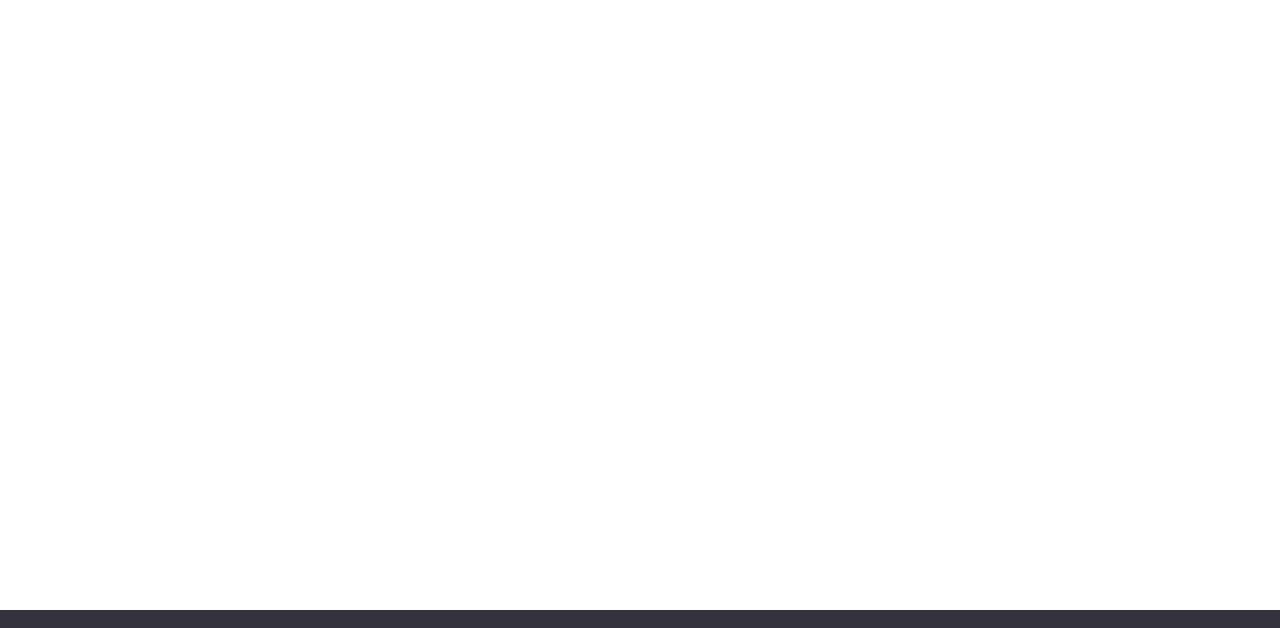
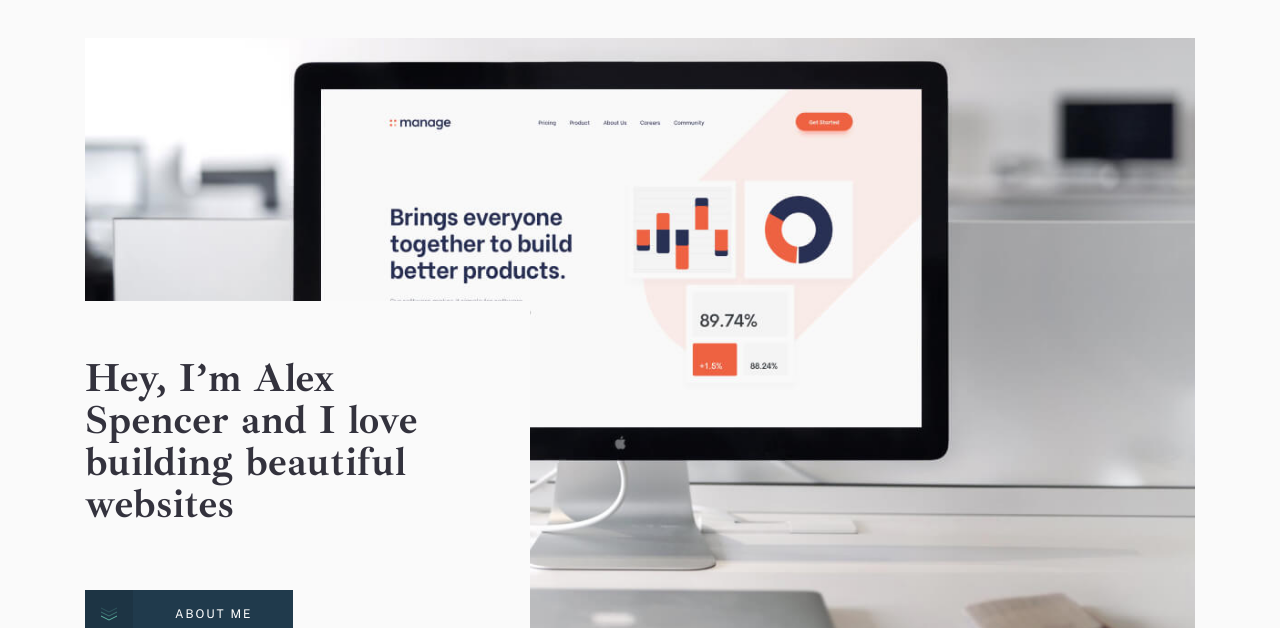
Before and after one commit to beyKH/portfolio-exam, a plain HTML site: page index.html in a window 1280 px wide. Shown: the part 111-739 px from the top of the page. Drawn offline with Linux system fonts and the light colour scheme.

Commit message:
hero 3 devices finished

```diff
--- a/css/styles.css
+++ b/css/styles.css
@@ -53,7 +53,7 @@ body {
   font-family: var(--main-font);
   font-size: 16px;
   line-height: 30px;
-  background-color: var(--color-white);
+  background-color: var(--color-light-grey-bg);
   color: var(--color-grayish-dark-blue);
 }
 
@@ -93,7 +93,7 @@ img {
 /* SITE-HEADER MOBILE */
 .site-header {
   padding-top: 32px;
-  padding-bottom: 40pxp;
+  padding-bottom: 40px;
 }
 
 .site-header--open{
@@ -154,7 +154,7 @@ img {
   display: block;
   position: absolute;
   z-index: 1;
-  top: calc(100% + 24px);
+  top: calc(100% - 16px);
   right: 32px;
   padding: 40px 65px;
   background-color: var(--color-grayish-dark-blue);
@@ -184,7 +184,89 @@ img {
 }
 
 
-.footer{
+
+/* HERO MOBILE */
+.hero {
+}
+
+.hero__img-box {
+  margin-bottom: 24px;
+  background-image: url("../img/hero.jpg");
+  display: block;
+  width: 100%;
+  margin-left: auto;
+  margin-right: auto;
+  background-repeat: no-repeat;
+  background-position: center center;
+  background-size: cover;
+  height: 271px;
+
+}
+
+.hero__content {
+}
+
+.hero__heading {
+  margin: 0;
+  margin-bottom: 32px;
+  font-weight: bold;
+  font-family: var(--secondary-font);
+  font-size: 38px;
+  line-height: 42px;
+  letter-spacing: 0.5px;
+  color: var(--color-grayish-dark-blue);
+}
+
+.hero__link {
+  position: relative;
+  display: inline-block;
+  padding: 17px 40px 17px 90px;
+  background-color: rgb(32, 58, 76);
+  align-items: center;
+  font-weight: normal;
+  font-size: 12px;
+  line-height: 14px;
+  text-align: center;
+  letter-spacing: 2px;
+  text-transform: uppercase;
+  text-decoration: none;
+  color: var(--color-white);
+  transition: background-color 0.3s ease, opacity 0.3s ease;
+}
+
+.hero__link::before{
+  position: absolute;
+  content: '';
+  z-index: 1;
+  top: 0;
+  left: 0;
+  width: 48px;
+  height: 48px;
+  background-color: rgba(29, 52, 68, 1);
+  background-image: url("../img/link-arrows.svg");
+  background-repeat: no-repeat;
+  background-position: center center;
+  transition: background-color 0.3s ease,
+  opacity 0.3s ease;
+
+
+}
+
+.hero__link:hover{
+  background-color: #5FB4A2;
+
+}
+
+.hero__link:hover::before{
+  background-color: #55A292;
+  background-image: url("../img/link-arrows-light.svg");
+}
+
+.hero__link:active{
+  opacity: 0.6;
+}
+
+.footer {
   padding: 55px 100px;
   background-color: var(--color-grayish-dark-blue);
 }
@@ -222,11 +304,11 @@ img {
   transition: opacity 0.3s ease, color 0.3s ease;
 }
 
-.footer__link:hover{
+.footer__link:hover {
   color: var(--color-cyan);
 }
 
-.footer__link:active{
+.footer__link:active {
   opacity: 0.6;
 }
 
@@ -249,12 +331,9 @@ img {
   transition: opacity 0.3s ease, color 0.3s ease;
 }
 
-.sc__link svg{
+.sc__link svg {
   display: block;
 }
-
-
-
 
 .sc__link:hover {
   color: var(--color-cyan);
@@ -264,6 +343,16 @@ img {
   color: rgba(95, 180, 162, 0.699);
 }
 
+@media only screen and (-webkit-min-device-pixel-ratio: 2),
+only screen and (min--moz-device-pixel-ratio: 2),
+only screen and (-o-min-device-pixel-ratio: 2/1),
+only screen and (min-device-pixel-ratio: 2),
+only screen and (min-resolution: 192dpi),
+only screen and (min-resolution: 2dppx) {
+  .hero__img-box {
+    background-image: url('../img/hero@2x.jpg');
+  }
+}
 
 /* =================         TABLET             ========================= */
 
@@ -306,6 +395,39 @@ img {
 
   }
 
+  /* HERO TABLET */
+
+  .hero {
+    position: relative;
+  }
+
+  .hero__img-box {
+    margin-bottom: 0;
+    width: 100%;
+    height: 600px;
+    display: block;
+    background-image: url("../img/hero.jpg");
+  }
+
+  .hero__content {
+    position: absolute;
+    padding-right: 56px;
+    padding-top: 56px;
+    bottom: 0;
+    left: 0;
+    width: 520px;
+    z-index: 1;
+    background-color: var(--color-light-grey-bg);
+  }
+
+  .hero__heading {
+
+    margin-bottom: 48px;
+    font-weight: bold;
+    font-size: 40px;
+    line-height: 42px;
+  }
+
 
   /* FOOTER TABLET */
   .footer{
@@ -332,6 +454,17 @@ img {
   .footer__item:not(:last-child){
     margin-bottom: 0;
     margin-right: 42px;
+  }
+
+  @media only screen and (-webkit-min-device-pixel-ratio: 2),
+  only screen and (min--moz-device-pixel-ratio: 2),
+  only screen and (-o-min-device-pixel-ratio: 2/1),
+  only screen and (min-device-pixel-ratio: 2),
+  only screen and (min-resolution: 192dpi),
+  only screen and (min-resolution: 2dppx) {
+    .hero__img-box {
+      background-image: url('../img/hero@2x.jpg');
+    }
   }
 
 }
@@ -368,4 +501,32 @@ img {
     opacity: 0.5;
   }
 
+  /* HERO DESKTOP*/
+
+  .hero__img-box {
+    height: 600px;
   }
+
+  .hero__content {
+    width: 445px;
+    font-weight: bold;
+    font-size: 50px;
+    line-height: 50px;
+  }
+
+  .hero__heading {
+    margin-bottom: 50px;
+  }
+
+  @media only screen and (-webkit-min-device-pixel-ratio: 2),
+  only screen and (min--moz-device-pixel-ratio: 2),
+  only screen and (-o-min-device-pixel-ratio: 2/1),
+  only screen and (min-device-pixel-ratio: 2),
+  only screen and (min-resolution: 192dpi),
+  only screen and (min-resolution: 2dppx) {
+    .hero__img-box {
+      background-image: url('../img/hero@2x.jpg');
+    }
+  }
+
+}
--- a/index.html
+++ b/index.html
@@ -36,7 +36,19 @@
     </div>
   </header>
   <main class="site-content">
+    <div class="container">
 
+      <!-- HERO -->
+      <div class="hero">
+        <div class="hero__img-box">
+        </div>
+
+        <div class="hero__content">
+          <h1 class="hero__heading">Hey, I’m Alex Spencer and I love building beautiful websites</h1>
+          <a class="hero__link" href="#about-me">ABOUT ME</a>
+        </div>
+      </div>
+    </div>
   </main>
 
   <!-- FOOTER -->
@@ -62,24 +74,21 @@
         <li class="sc__item">
           <a class="sc__link" href="https://github.com/AsadbekMakhmudjonov" target="_blank">
             <svg width="25" height="24" fill="currentColor" xmlns="http://www.w3.org/2000/svg">
-              <path
-              d="M12.5 0C5.5937 0 0 5.5095 0 12.3045c0 5.4375 3.5812 10.0486 8.5469 11.6743.625.1158.8541-.2651.8541-.5917 0-.2921-.0104-1.0664-.0156-2.0921-3.477.7419-4.2104-1.6508-4.2104-1.6508-.5687-1.4201-1.3906-1.7999-1.3906-1.7999-1.1323-.7628.0875-.7472.0875-.7472 1.2552.0856 1.9146 1.2678 1.9146 1.2678 1.1145 1.8814 2.926 1.3378 3.6406 1.0237.1125-.7962.4344-1.3377.7917-1.6456-2.776-.3078-5.6938-1.3659-5.6938-6.0802 0-1.343.4844-2.4407 1.2865-3.3015-.1407-.311-.5625-1.5621.1093-3.2567 0 0 1.047-.3297 3.4375 1.2616 1-.2734 2.0625-.409 3.125-.4153 1.0625.0062 2.125.1419 3.125.4153 2.375-1.5913 3.4219-1.2616 3.4219-1.2616.6719 1.6946.25 2.9457.125 3.2567.7969.8608 1.2813 1.9585 1.2813 3.3015 0 4.7269-2.9219 5.7672-5.7032 6.0698.4375.3694.8438 1.1238.8438 2.2768 0 1.6466-.0156 2.9697-.0156 3.3694 0 .3224.2187.7074.8593.5843C21.4219 22.3478 25 17.7336 25 12.3045 25 5.5095 19.4031 0 12.5 0z" />
+              <path d="M12.5 0C5.5937 0 0 5.5095 0 12.3045c0 5.4375 3.5812 10.0486 8.5469 11.6743.625.1158.8541-.2651.8541-.5917 0-.2921-.0104-1.0664-.0156-2.0921-3.477.7419-4.2104-1.6508-4.2104-1.6508-.5687-1.4201-1.3906-1.7999-1.3906-1.7999-1.1323-.7628.0875-.7472.0875-.7472 1.2552.0856 1.9146 1.2678 1.9146 1.2678 1.1145 1.8814 2.926 1.3378 3.6406 1.0237.1125-.7962.4344-1.3377.7917-1.6456-2.776-.3078-5.6938-1.3659-5.6938-6.0802 0-1.343.4844-2.4407 1.2865-3.3015-.1407-.311-.5625-1.5621.1093-3.2567 0 0 1.047-.3297 3.4375 1.2616 1-.2734 2.0625-.409 3.125-.4153 1.0625.0062 2.125.1419 3.125.4153 2.375-1.5913 3.4219-1.2616 3.4219-1.2616.6719 1.6946.25 2.9457.125 3.2567.7969.8608 1.2813 1.9585 1.2813 3.3015 0 4.7269-2.9219 5.7672-5.7032 6.0698.4375.3694.8438 1.1238.8438 2.2768 0 1.6466-.0156 2.9697-.0156 3.3694 0 .3224.2187.7074.8593.5843C21.4219 22.3478 25 17.7336 25 12.3045 25 5.5095 19.4031 0 12.5 0z"/>
             </svg>
           </a>
         </li>
         <li class="sc__item">
           <a class="sc__link" href="http://twitter.com/?lang=en" target="_blank">
             <svg width="24" height="20" fill="currentColor" xmlns="http://www.w3.org/2000/svg">
-              <path
-                d="M24 2.557c-.883.392-1.832.656-2.828.775 1.017-.609 1.798-1.574 2.165-2.724-.951.564-2.005.974-3.127 1.195A4.9156 4.9156 0 0016.616.248c-3.179 0-5.515 2.966-4.797 6.045C7.728 6.088 4.1 4.128 1.671 1.149c-1.29 2.213-.669 5.108 1.523 6.574a4.903 4.903 0 01-2.229-.616c-.054 2.281 1.581 4.415 3.949 4.89-.693.188-1.452.232-2.224.084.626 1.956 2.444 3.379 4.6 3.419-2.07 1.623-4.678 2.348-7.29 2.04 2.179 1.397 4.768 2.212 7.548 2.212 9.142 0 14.307-7.721 13.995-14.646.962-.695 1.797-1.562 2.457-2.549z" />
+              <path d="M24 2.557c-.883.392-1.832.656-2.828.775 1.017-.609 1.798-1.574 2.165-2.724-.951.564-2.005.974-3.127 1.195A4.9156 4.9156 0 0016.616.248c-3.179 0-5.515 2.966-4.797 6.045C7.728 6.088 4.1 4.128 1.671 1.149c-1.29 2.213-.669 5.108 1.523 6.574a4.903 4.903 0 01-2.229-.616c-.054 2.281 1.581 4.415 3.949 4.89-.693.188-1.452.232-2.224.084.626 1.956 2.444 3.379 4.6 3.419-2.07 1.623-4.678 2.348-7.29 2.04 2.179 1.397 4.768 2.212 7.548 2.212 9.142 0 14.307-7.721 13.995-14.646.962-.695 1.797-1.562 2.457-2.549z"/>
               </svg>
           </a>
         </li>
         <li class="sc__item">
           <a class="sc__link" href="https://www.linkedin.com/in/asadbek-makhmudjonov-05a2191bb/" target="_blank">
            <svg width="24" height="24" fill="currentColor" xmlns="http://www.w3.org/2000/svg">
-             <path fill-rule="evenodd" clip-rule="evenodd"
-               d="M2.4 0h19.2C22.92 0 24 1.08 24 2.4v19.2c0 1.32-1.08 2.4-2.4 2.4H2.4C1.08 24 0 22.92 0 21.6V2.4C0 1.08 1.08 0 2.4 0zm1.2 20.4h3.6V9.6H3.6v10.8zM5.4 7.56c-1.2 0-2.16-.96-2.16-2.16 0-1.2.96-2.16 2.16-2.16 1.2 0 2.16.96 2.16 2.16 0 1.2-.96 2.16-2.16 2.16zM16.8 20.4h3.6v-6.84c0-2.28-1.92-4.2-4.2-4.2-1.08 0-2.4.72-3 1.68V9.6H9.6v10.8h3.6v-6.36c0-.96.84-1.8 1.8-1.8.96 0 1.8.84 1.8 1.8v6.36z" />
+             <path fill-rule="evenodd" clip-rule="evenodd" d="M2.4 0h19.2C22.92 0 24 1.08 24 2.4v19.2c0 1.32-1.08 2.4-2.4 2.4H2.4C1.08 24 0 22.92 0 21.6V2.4C0 1.08 1.08 0 2.4 0zm1.2 20.4h3.6V9.6H3.6v10.8zM5.4 7.56c-1.2 0-2.16-.96-2.16-2.16 0-1.2.96-2.16 2.16-2.16 1.2 0 2.16.96 2.16 2.16 0 1.2-.96 2.16-2.16 2.16zM16.8 20.4h3.6v-6.84c0-2.28-1.92-4.2-4.2-4.2-1.08 0-2.4.72-3 1.68V9.6H9.6v10.8h3.6v-6.36c0-.96.84-1.8 1.8-1.8.96 0 1.8.84 1.8 1.8v6.36z"/></svg>
           </a>
         </li>
       </ul>
```
Also changed, not shown: contact.html (+1 -1 lines), img/hero-bg.jpg (added), img/hero-bg@2x.jpg (added), img/hero-big-img.jpg (added), img/hero-big-img@2x.png (added), img/hero.jpg (added), img/hero@2x.jpg (added), img/link-arrows-light.svg (added), img/link-arrows.svg (added), 1 other file. Lines whose indentation alone changed are shown as unchanged.
